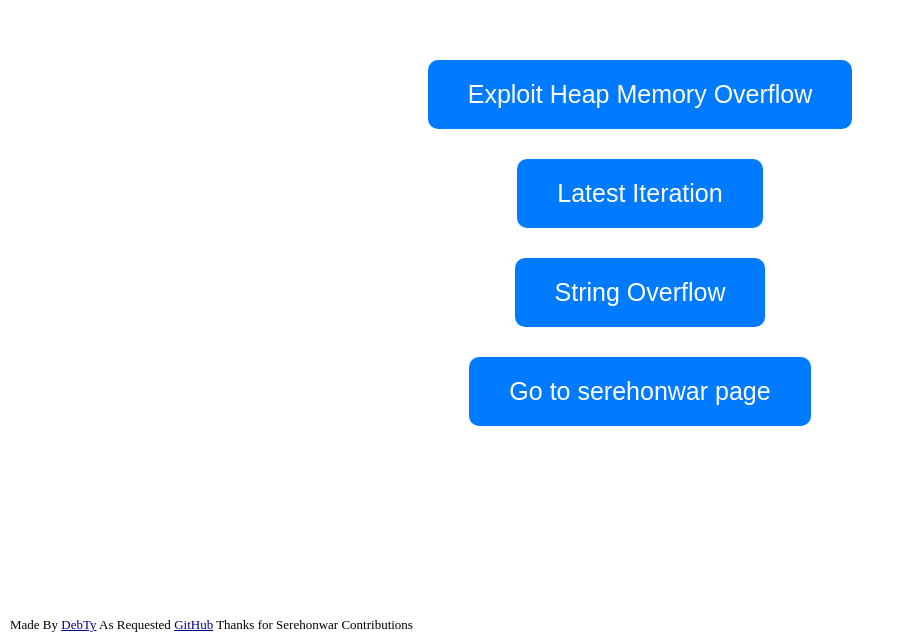
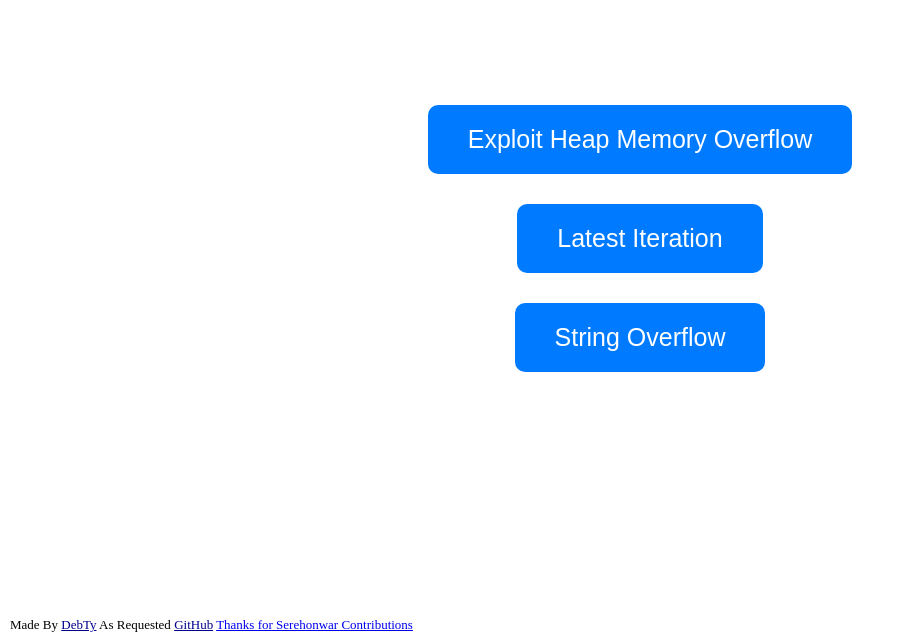
Before and after one commit to Debvt/Wm, a plain HTML site: page index.html in a window 1280 px wide. Shown: the part 157-800 px from the top of the page, without its empty margins (0-904 px from the left). Drawn offline with Linux system fonts and the light colour scheme.

Commit message:
Update index.html

```diff
--- a/index.html
+++ b/index.html
@@ -128,14 +128,13 @@ function performExploit() {
  <div style="position: fixed; bottom: 0; left: 0; font-size: small; color: black; padding: 10px; background-color: white;">
     Made By <a href="https://hackerone.com/debty" style="text-decoration: underline; color: darkblue;">DebTy</a> As Requested
     <a href="https://github.com/Debvt/Wm?tab=readme-ov-file" style="text-decoration: underline; color: darkblue;">GitHub</a>
-     <a>Thanks for Serehonwar Contributions</a>
+     <a href="https://seregonwar.github.io/Overflow/">Thanks for Serehonwar Contributions</a>
 </div>
 
 <!-- Adding margin to the buttons to prevent overlap with the div -->
 <button onclick="l6()" style="margin-bottom: 20px;">Exploit Heap Memory Overflow</button>
 <button onclick="performExploit()" style="margin-bottom: 20px;">Latest Iteration</button>
 <button onclick="y2()" style="margin-bottom: 20px;">String Overflow</button>
-  <button onclick="window.location.href='https://https://seregonwar.github.io/Overflow/';">Go to serehonwar page</button>
-<div id="msg"></div>
+  <div id="msg"></div>
 </body>
 </html>
```
